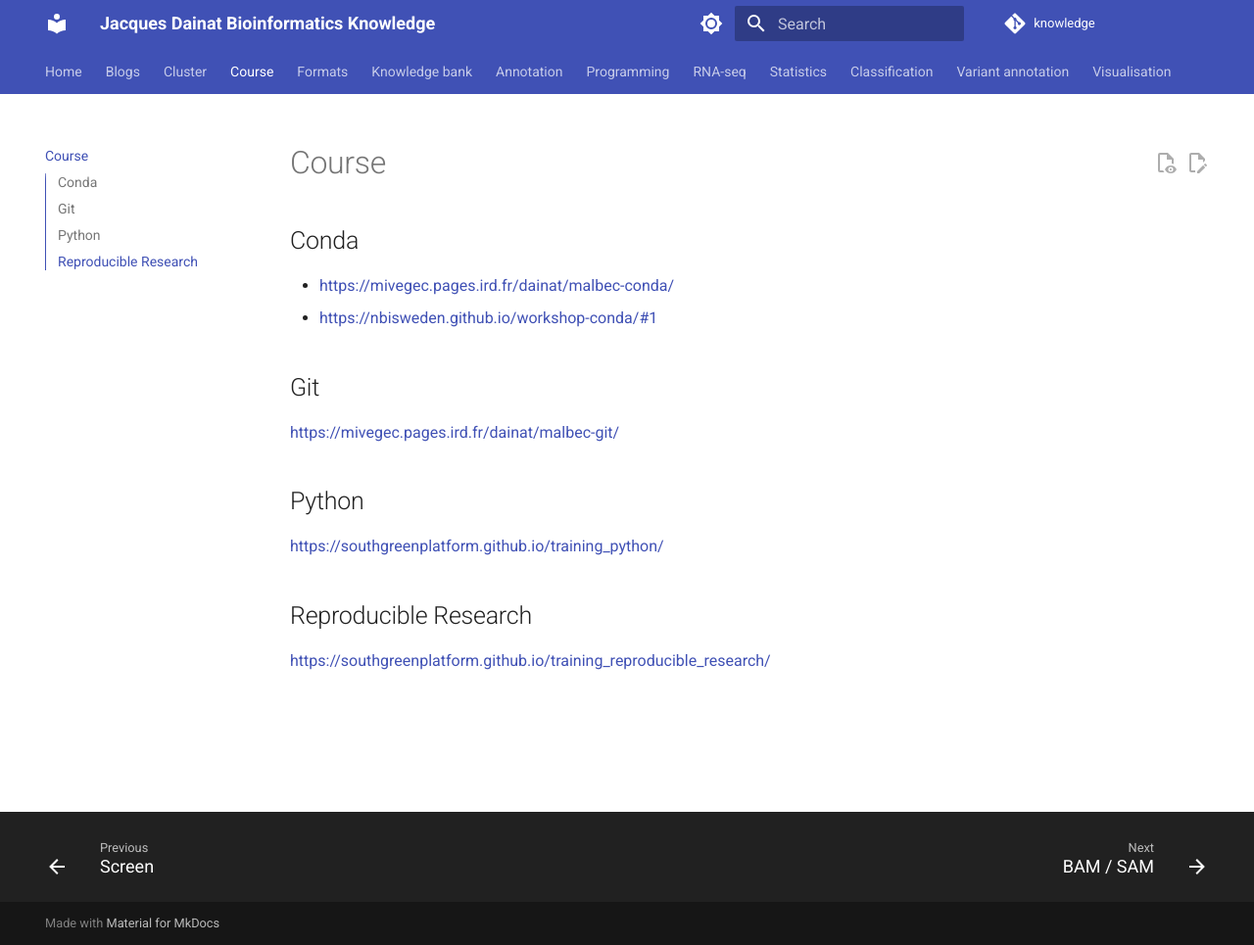
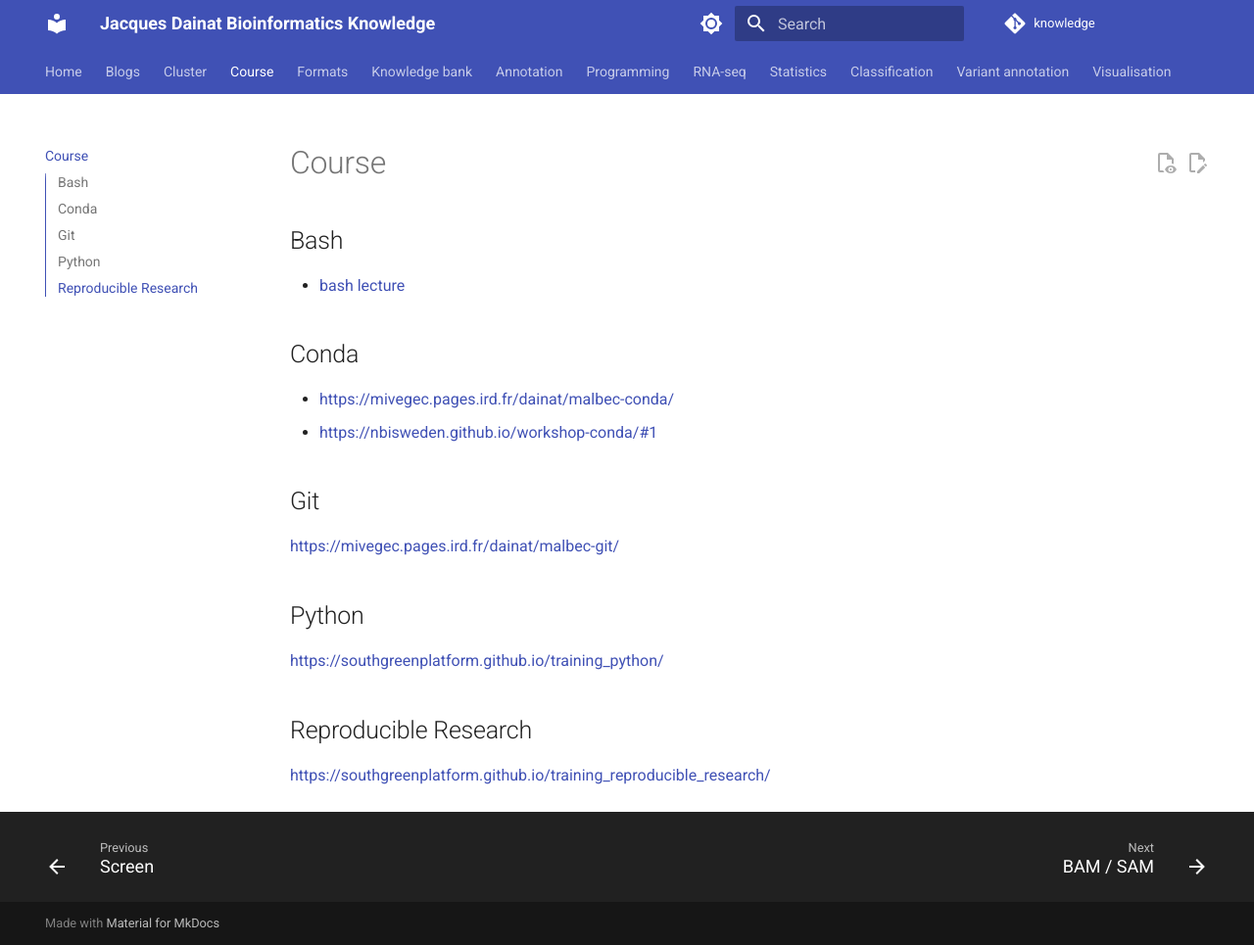
Before and after one commit to Juke34/knowledge, an MkDocs documentation site: the page built from docs/course.md, in a window 1280 px wide and 965 px high. Shown: the whole window at 98% size. Built offline with MkDocs 1.6.1 and Material for MkDocs 9.7.7, drawn with Linux system fonts in a browser that asks for light colours; comment, search, counter and statistics services are not loaded.

Commit message:
add bash$

```diff
--- a/docs/course.md
+++ b/docs/course.md
@@ -1,3 +1,7 @@
+## Bash
+
+* [bash lecture](programming/bash/Bash_lecture.pdf)
+
 ## Conda
 
 * [https://mivegec.pages.ird.fr/dainat/malbec-conda/](https://mivegec.pages.ird.fr/dainat/malbec-conda/)
```
